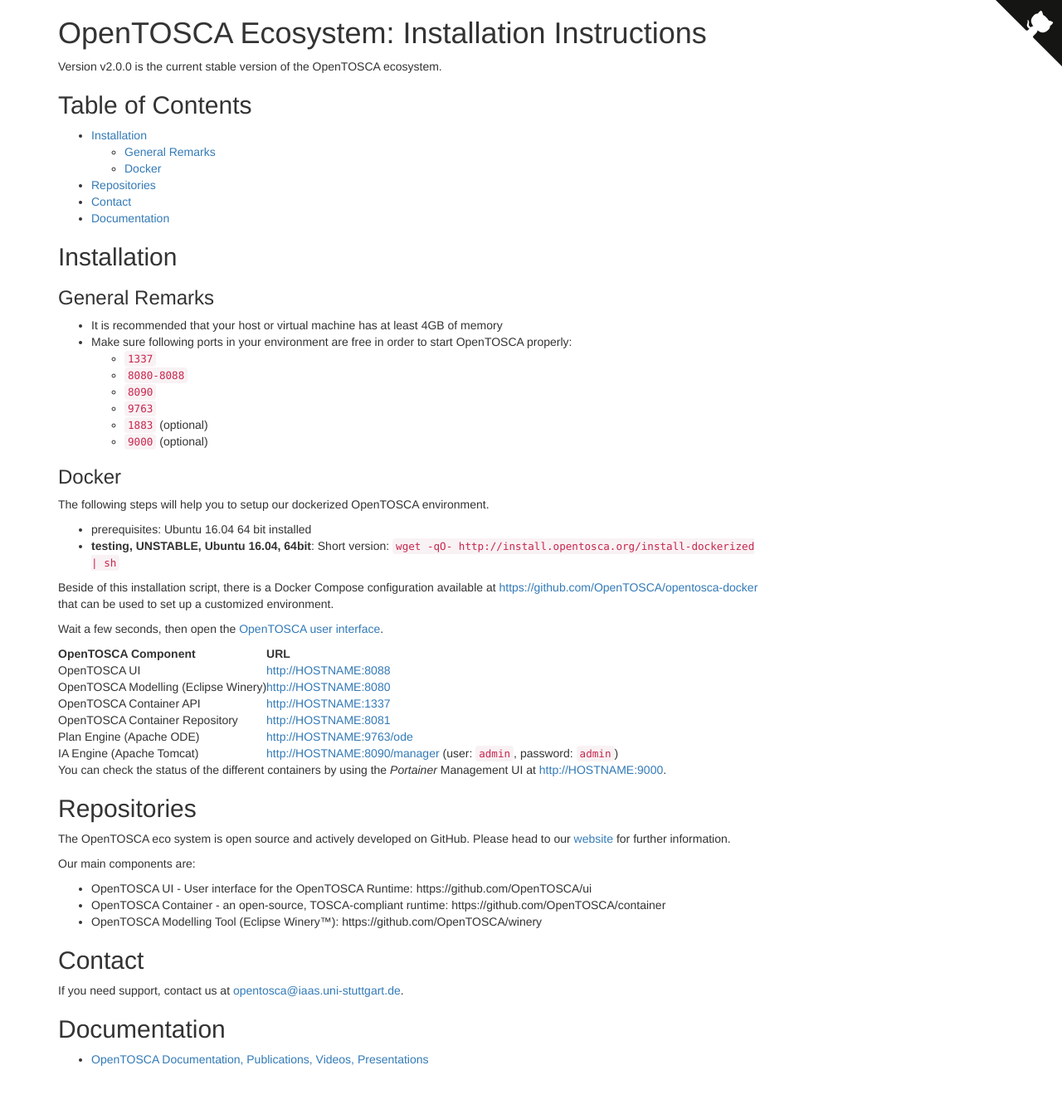
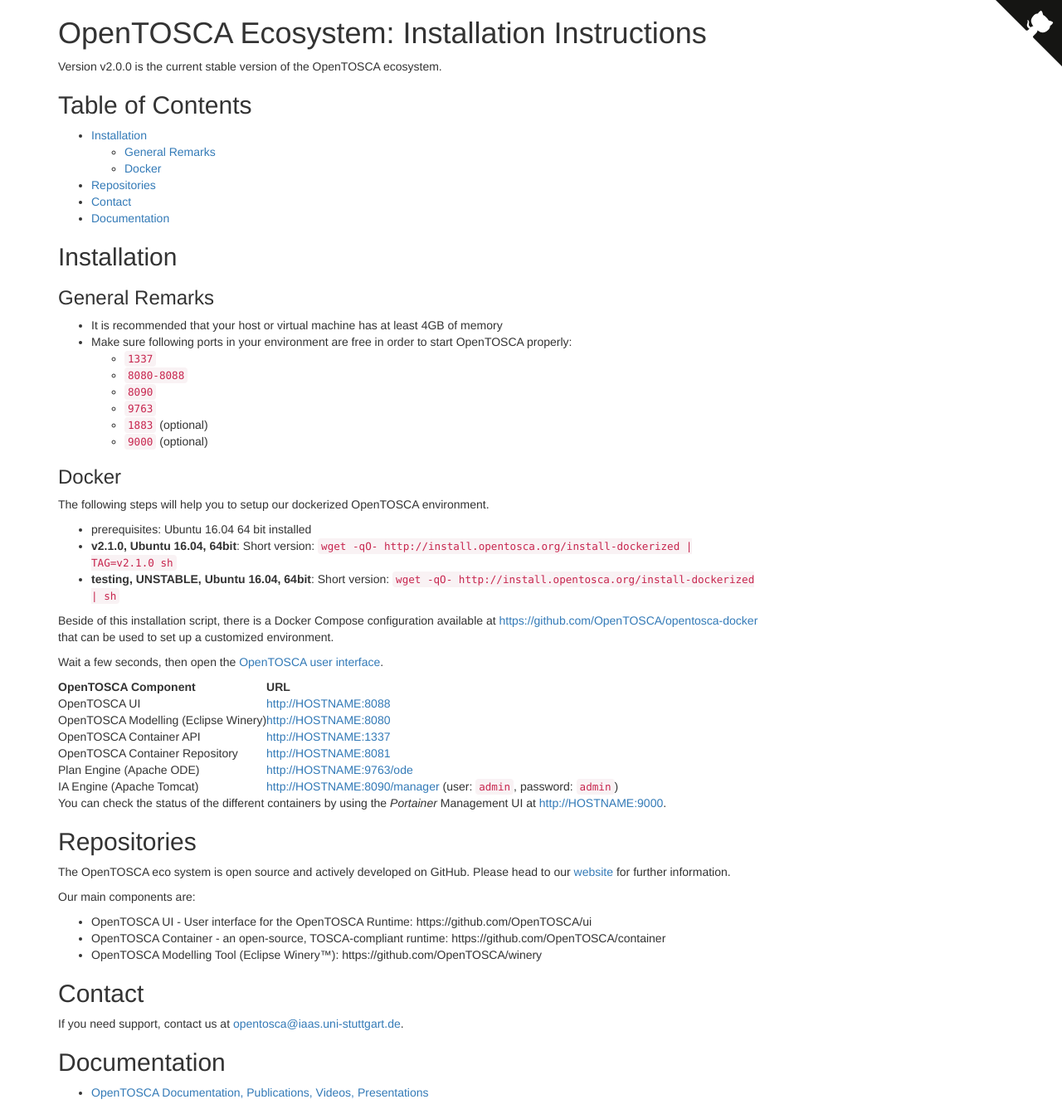
Before and after one commit to OpenTOSCA/install.opentosca.org, a Jekyll site: the page built from index.md, in a window 1280 px wide. Shown: the whole page at 83% size. Built offline with Jekyll 4.4.1, drawn with Linux system fonts in a browser that asks for light colours; comment, search, counter and statistics services are not loaded; our own code applies the rules of GitHub Pages for plain Markdown files; before the commit the page ends 1297 px from its top, so only the background shows below that.

Commit message:
Update index.md

```diff
--- a/index.md
+++ b/index.md
@@ -32,6 +32,7 @@
 The following steps will help you to setup our dockerized OpenTOSCA environment.
 
 - prerequisites: Ubuntu 16.04 64 bit installed
+- **v2.1.0, Ubuntu 16.04, 64bit**: Short version: `wget -qO- http://install.opentosca.org/install-dockerized | TAG=v2.1.0 sh`
 - **testing, UNSTABLE, Ubuntu 16.04, 64bit**: Short version: `wget -qO- http://install.opentosca.org/install-dockerized | sh`
 
 Beside of this installation script, there is a Docker Compose configuration available at <https://github.com/OpenTOSCA/opentosca-docker> that can be used to set up a customized environment.
```
